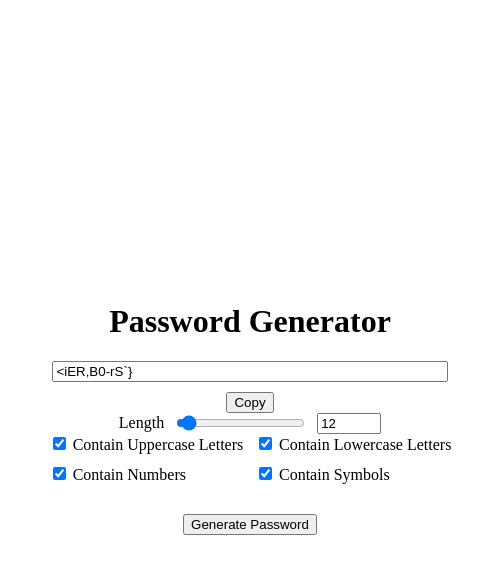
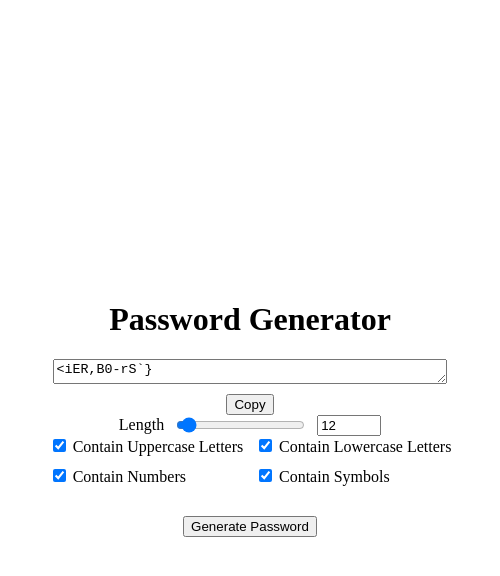
Before and after one commit to eestaniel/password_generator, an Electron app: page renderer/index.html in a window 500 px wide. Both pictures are taken after a click on the button "Generate Password". Drawn offline with Linux system fonts and the light colour scheme.

Commit message:
fix: changed to textarea, resizable based on length

```diff
--- a/renderer/index.html
+++ b/renderer/index.html
@@ -9,7 +9,8 @@
     <div class="container">
         <h1>Password Generator</h1>
 
-        <input type="text" id="generatedText" readonly>
+        <textarea id="generatedText" rows="1" readonly></textarea>
+
         <button id="copyButton" style="display: none;">Copy</button>
 
         <div class="slider-container">
--- a/renderer/js/generate_password.js
+++ b/renderer/js/generate_password.js
@@ -3,17 +3,18 @@ const lengthSlider = document.getElementById("lengthSlider");
 const lengthInput = document.getElementById("lengthInput");
 
 // Update the number input whenever the slider changes
-lengthSlider.addEventListener("input", function() {
-  lengthInput.value = lengthSlider.value;
+lengthSlider.addEventListener("input", function () {
+    lengthInput.value = lengthSlider.value;
 });
 
 // Update the slider whenever the number input changes
-lengthInput.addEventListener("input", function() {
-  lengthSlider.value = lengthInput.value;
+lengthInput.addEventListener("input", function () {
+    lengthSlider.value = lengthInput.value;
 });
 
 // Function to generate password and populate the text field
 function generatePassword() {
+
     const length = document.getElementById("lengthInput").value;
     const uppercase = document.getElementById("uppercase").checked;
     const lowercase = document.getElementById("lowercase").checked;
@@ -43,10 +44,18 @@ function generatePassword() {
     document.getElementById("generatedText").value = password
     document.getElementById("copyButton").style.display = 'inline'; // Show the copy button
 
+    const generatedText = document.getElementById("generatedText");
+    generatedText.value = password;
+    adjustTextareaHeight(generatedText);
+}
+function adjustTextareaHeight(textarea) {
+    textarea.style.height = ""; // Reset the height
+    textarea.style.height = textarea.scrollHeight + "px";
 }
 
 
-document.getElementById("copyButton").addEventListener("click", function(){
+
+document.getElementById("copyButton").addEventListener("click", function () {
     var copyText = document.getElementById("generatedText");
     copyText.select();
     copyText.setSelectionRange(0, 99999); /* For mobile devices */
```
